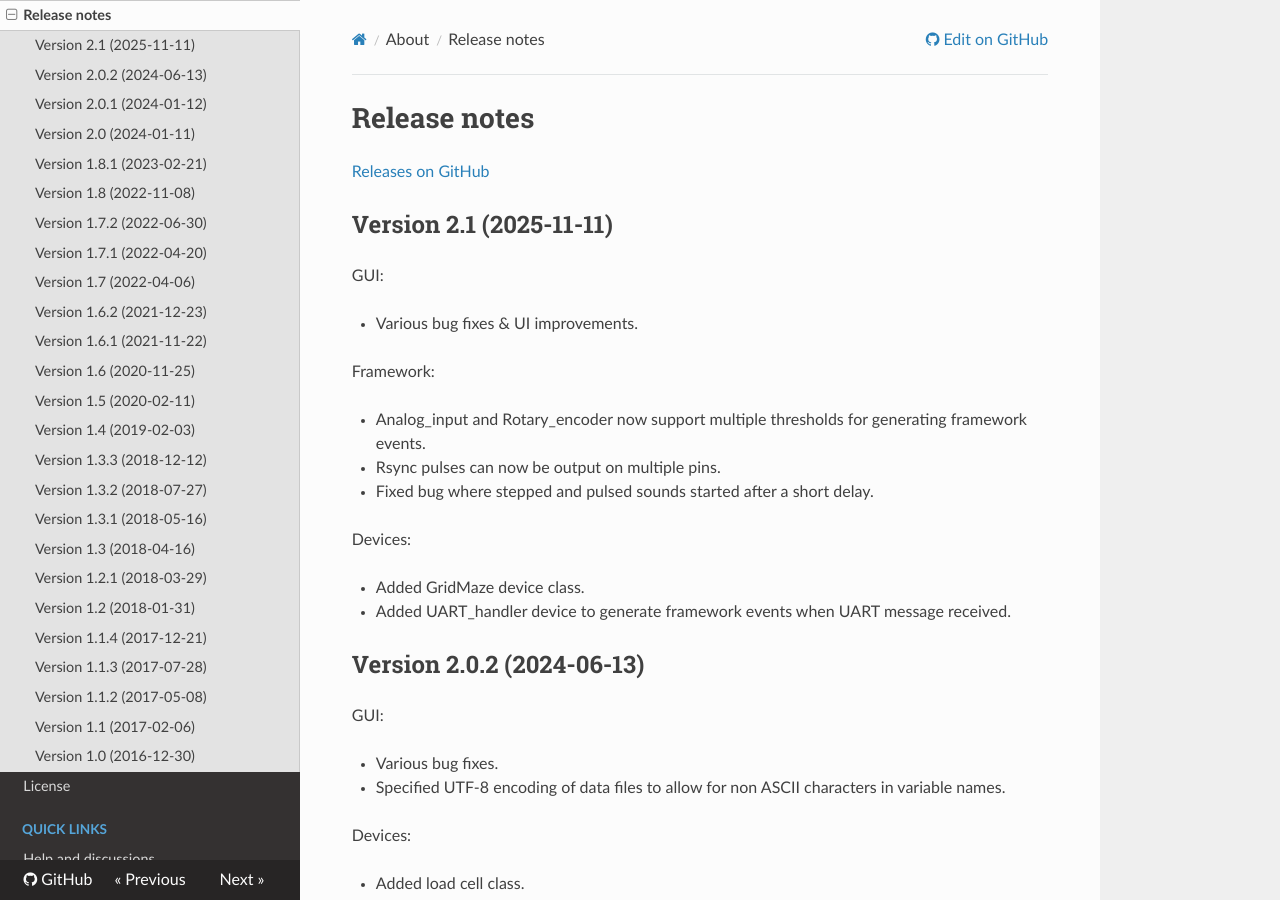
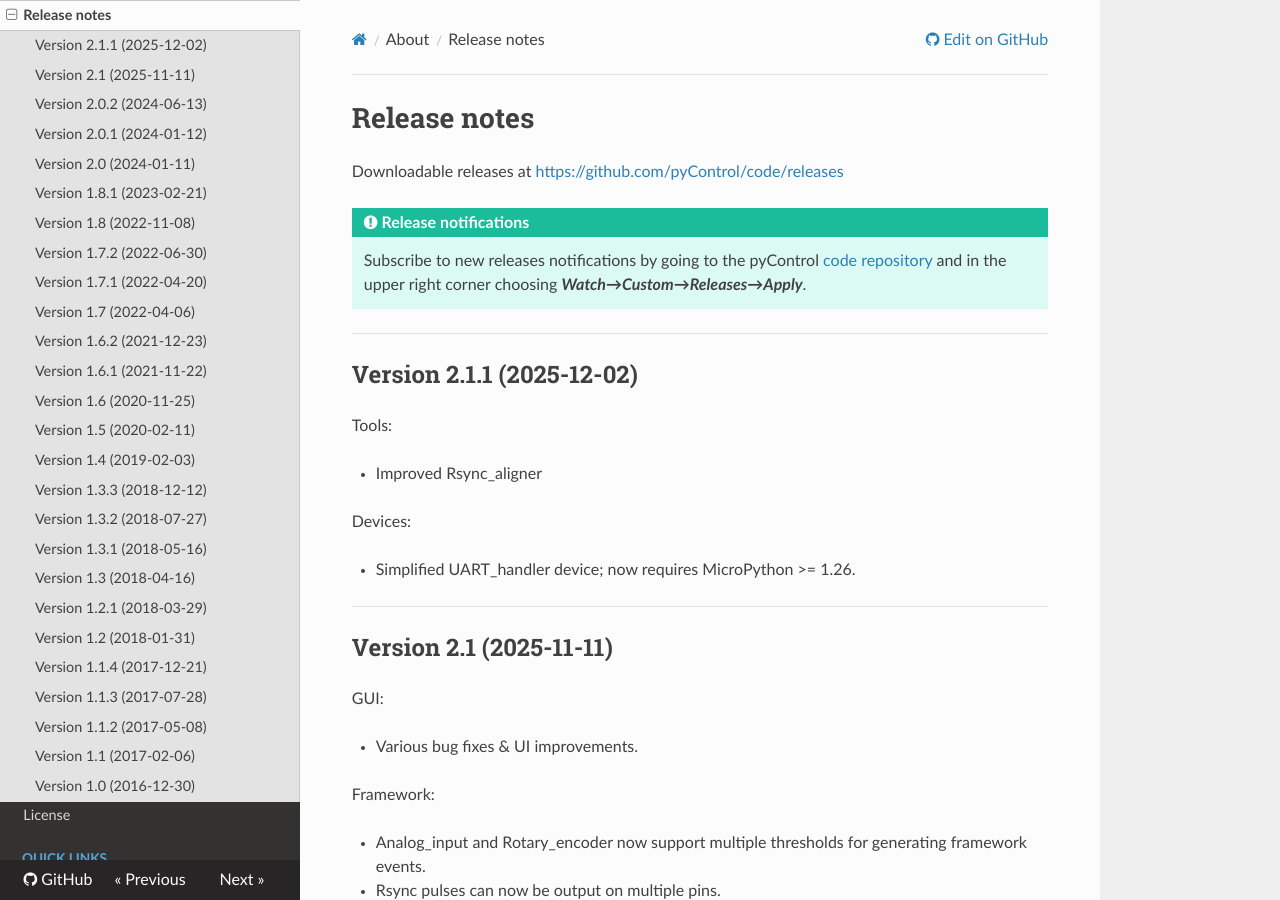
Before and after one commit to pyControl/docs, an MkDocs documentation site: the page built from docs/about/release-notes.md, in a window 1280 px wide and 900 px high. Built offline with MkDocs 1.6.1, drawn with Linux system fonts in a browser that asks for light colours; nearby versions of some CDN libraries.

Commit message:
Updated release notes for version 2.1.1

```diff
--- a/docs/about/release-notes.md
+++ b/docs/about/release-notes.md
@@ -1,6 +1,24 @@
 # Release notes
 
-[Releases on GitHub](https://github.com/pyControl/code/releases)
+Downloadable releases at [https://github.com/pyControl/code/releases](https://github.com/pyControl/code/releases)
+
+!!! tip "Release notifications"
+    Subscribe to new releases notifications by going to the pyControl [code repository](https://github.com/pyControl/code) and in the upper right corner choosing ***Watch→Custom→Releases→Apply***.
+
+
+---
+
+## Version 2.1.1 (2025-12-02)
+
+Tools:
+
+- Improved Rsync_aligner
+
+Devices:
+
+- Simplified UART_handler device; now requires MicroPython >= 1.26.
+
+---
 
 ## Version 2.1 (2025-11-11)
 
@@ -18,6 +36,8 @@ Devices:
 
 - Added GridMaze device class.
 - Added UART_handler device to generate framework events when UART message received.
+
+---
 
 ## Version 2.0.2 (2024-06-13)
 
```
Also changed, not shown: docs/index.md (+1 -1 lines).
